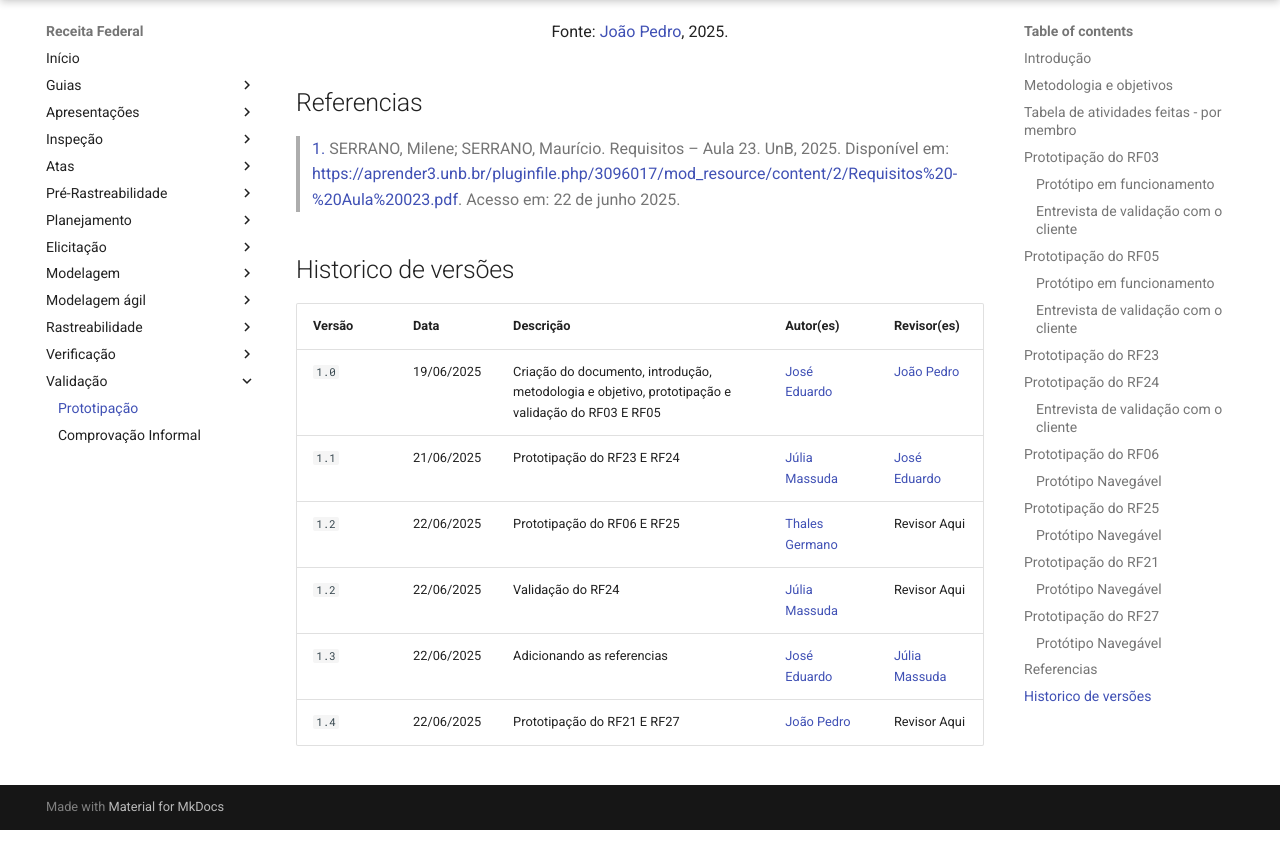
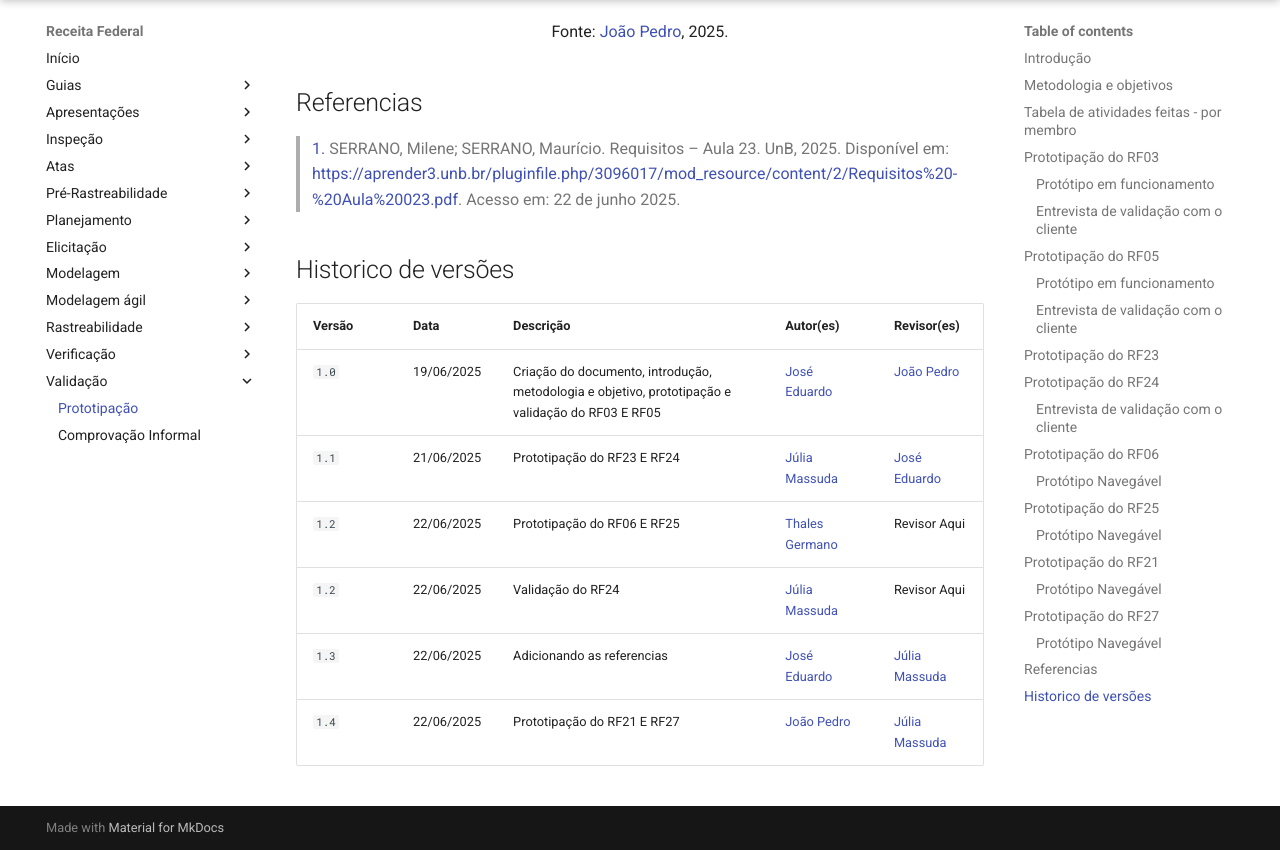
Before and after one commit to Requisitos-de-Software/2025.1-Meu-INSS, an MkDocs documentation site: the page built from docs/validacao/prototipacao.md, in a window 1280 px wide and 900 px high, scrolled down 11670 px, cut to the strip 50-900 px from the top of the window. Built offline with MkDocs 1.6.1 and Material for MkDocs 9.7.7, drawn with Linux system fonts in a browser that asks for light colours; comment, search, counter and statistics services are not loaded.

Commit message:
Adicionando revisor na versão

```diff
--- a/docs/validacao/prototipacao.md
+++ b/docs/validacao/prototipacao.md
@@ -266,4 +266,4 @@ O usuário testou o protótipo desenvolvido, especificamente o referente ao [RF2
 | `1.2`   | 22/06/2025 | Prototipação do RF06 E RF25                        |  [Thales Germano](https://github.com/thalesgvl)  | Revisor Aqui
 | `1.2`   | 22/06/2025 | Validação do RF24                      |  [Júlia Massuda](https://github.com/JuliaReis18) | Revisor Aqui
 | `1.3`   | 22/06/2025 | Adicionando as referencias                      |   [José Eduardo](https://github.com/jevprado)  | [Júlia Massuda](https://github.com/JuliaReis18)
-| `1.4`   | 22/06/2025 | Prototipação do RF21 E RF27                    |  [João Pedro](https://github.com/JpRodrigues2) | Revisor Aqui
+| `1.4`   | 22/06/2025 | Prototipação do RF21 E RF27                    |  [João Pedro](https://github.com/JpRodrigues2) | [Júlia Massuda](https://github.com/JuliaReis18)
```
